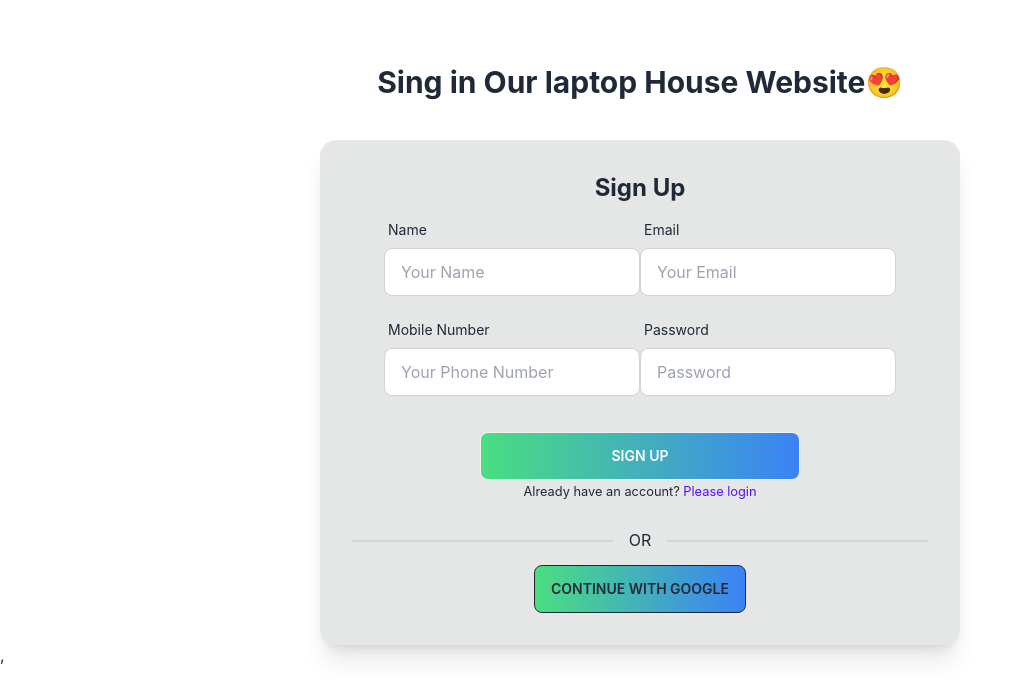
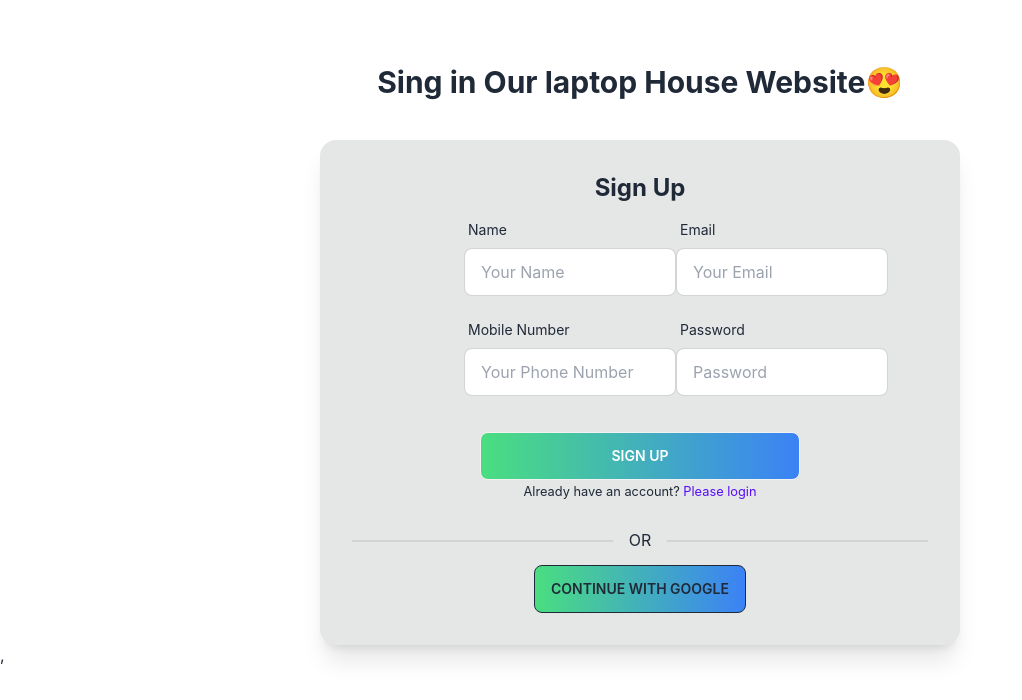
Before and after one commit to ibrahim1165/open-DashBoard, a React (Create React App) app: page /login in a window 1280 px wide. Shown: the top 700 px of the page, without its empty margins (0-1022 px from the left). Built offline with nearby package versions, Linux system fonts and the light colour scheme.

Commit message:
login singin higth width fixd

```diff
--- a/public/index.html
+++ b/public/index.html
@@ -24,7 +24,7 @@
       work correctly both with client-side routing and a non-root public URL.
       Learn how to configure a non-root public URL by running `npm run build`.
     -->
-    <title>React App</title>
+    <title>Computer House</title>
   </head>
   <body>
     <noscript>You need to enable JavaScript to run this app.</noscript>
--- a/src/components/singup/CreatedAccount.js
+++ b/src/components/singup/CreatedAccount.js
@@ -46,7 +46,7 @@ const CreatedAccount = () => {
               <h2 className="text-center text-2xl font-bold">Sign Up</h2>
               <form onSubmit={handleSubmit(onSubmit)} >
 
-               <div className='grid lg:grid-cols-2 grid-cols-1 mx-auto lg:px-8 justify-center'>
+               <div className='grid lg:grid-cols-2 grid-cols-1 mx-auto lg:px-10 lg:pl-28 justify-center items-center'>
                <div className="form-control w-full max-w-xs">
                   <label className="label">
                     <span className="label-text">Name</span>
--- a/src/components/singup/Login.js
+++ b/src/components/singup/Login.js
@@ -42,7 +42,7 @@ const Login = () => {
           <h2 className="text-center text-2xl font-bold">Login</h2>
           <form onSubmit={handleSubmit(onSubmit)} >
 
-           <div className='grid lg:grid-cols-2 grid-cols-1 mx-auto lg:px-8 justify-center'>
+           <div className='grid lg:grid-cols-2 grid-cols-1 mx-auto lg:px-8 justify-center lg:pl-28'>
 
             <div className="form-control w-full max-w-xs">
               <label className="label">
```
